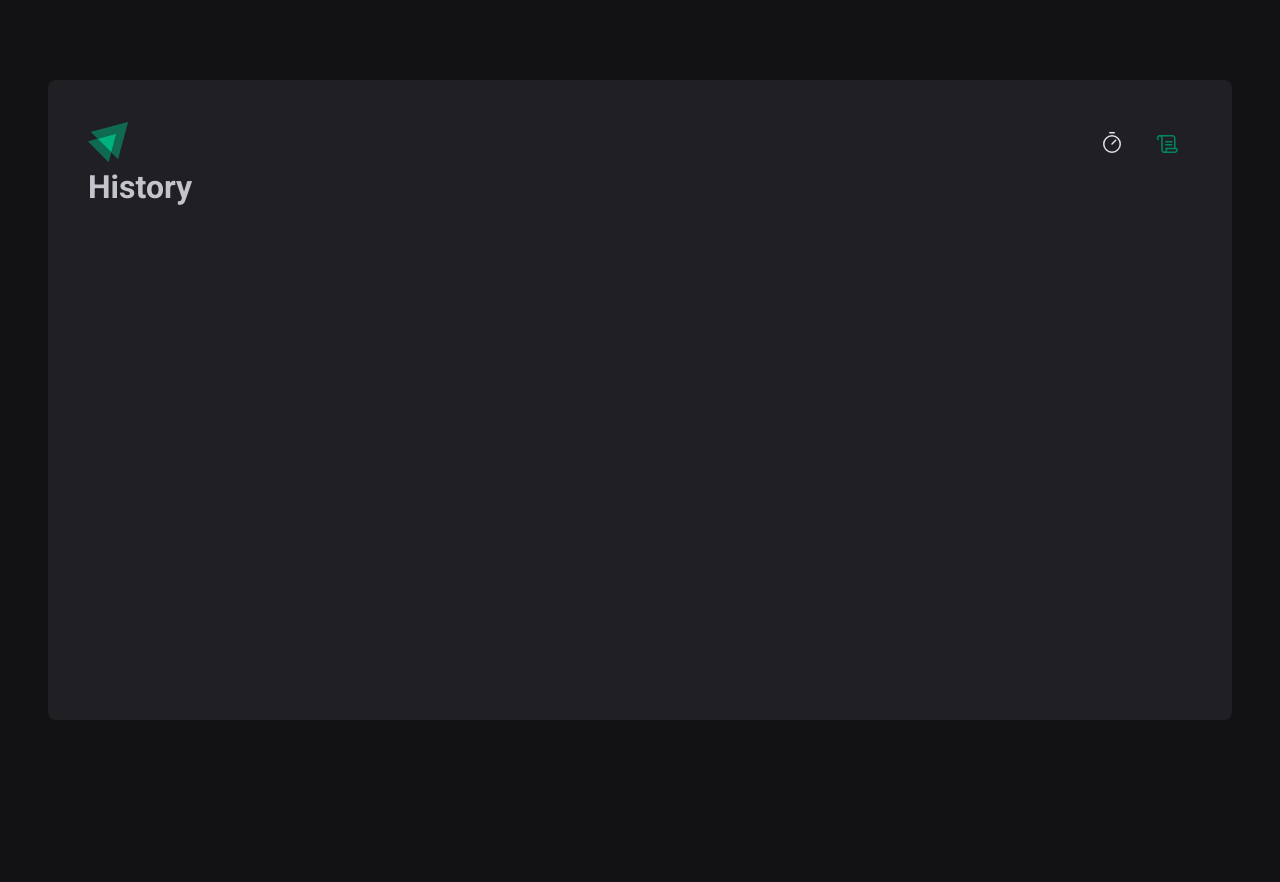
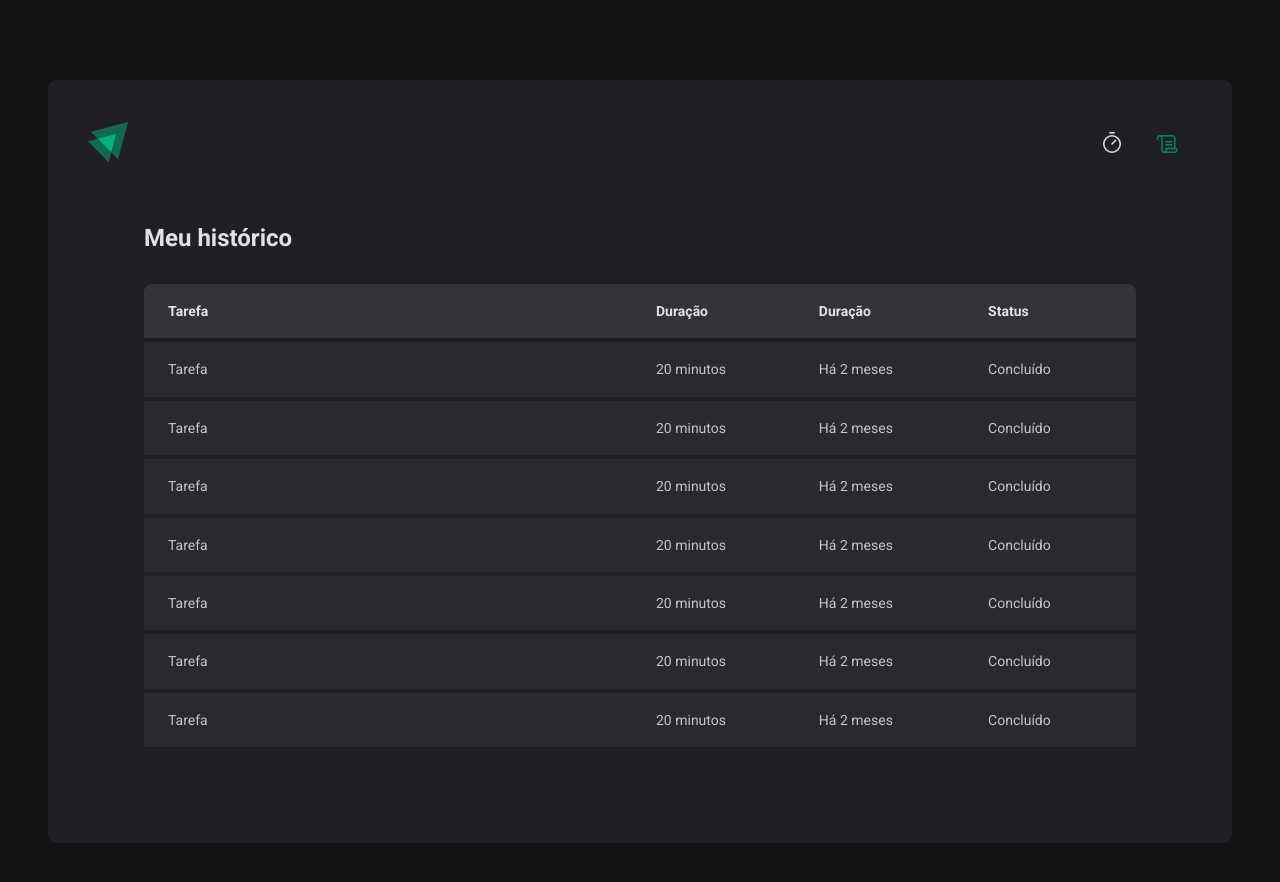
Before and after one commit to Reginaldo007oliveira/Ignite-timer, a React (Vite) app: page /history in a window 1280 px wide. Shown: the top 882 px of the page. Before the commit the page ends 800 px from the top, so only its background shows below. Built offline with nearby package versions, Linux system fonts and the light colour scheme.

Commit message:
Página History

```diff
--- a/src/layouts/DefaultLayout/styles.ts
+++ b/src/layouts/DefaultLayout/styles.ts
@@ -2,7 +2,7 @@
 
 export const LayoutContainer = styled.div`
   max-width: 74rem;
-  height: calc(100vh - 10rem);
+  height: calc(100vh 10rem);
   margin: 5rem auto;
   padding: 2.5rem;
   background: ${(props) => props.theme['gray-800']};
--- a/src/pages/History.tsx
+++ /dev/null
@@ -1,7 +0,0 @@
-export function History() {
-  return (
-    <div>
-      <h1>History</h1>
-    </div>
-  )
-}
--- /dev/null
+++ b/src/pages/History/index.tsx
@@ -0,0 +1,66 @@
+import { HistoryContainer, HistoryList } from './styles'
+
+export function History() {
+  return (
+    <HistoryContainer>
+      <h1>Meu histórico</h1>
+
+      <HistoryList>
+        <table>
+          <thead>
+            <tr>
+              <th>Tarefa</th>
+              <th>Duração</th>
+              <th>Duração</th>
+              <th>Status</th>
+            </tr>
+          </thead>
+          <tbody>
+            <tr>
+              <td>Tarefa</td>
+              <td>20 minutos</td>
+              <td>Há 2 meses</td>
+              <td>Concluído</td>
+            </tr>
+            <tr>
+              <td>Tarefa</td>
+              <td>20 minutos</td>
+              <td>Há 2 meses</td>
+              <td>Concluído</td>
+            </tr>
+            <tr>
+              <td>Tarefa</td>
+              <td>20 minutos</td>
+              <td>Há 2 meses</td>
+              <td>Concluído</td>
+            </tr>
+            <tr>
+              <td>Tarefa</td>
+              <td>20 minutos</td>
+              <td>Há 2 meses</td>
+              <td>Concluído</td>
+            </tr>
+            <tr>
+              <td>Tarefa</td>
+              <td>20 minutos</td>
+              <td>Há 2 meses</td>
+              <td>Concluído</td>
+            </tr>
+            <tr>
+              <td>Tarefa</td>
+              <td>20 minutos</td>
+              <td>Há 2 meses</td>
+              <td>Concluído</td>
+            </tr>
+            <tr>
+              <td>Tarefa</td>
+              <td>20 minutos</td>
+              <td>Há 2 meses</td>
+              <td>Concluído</td>
+            </tr>
+          </tbody>
+        </table>
+      </HistoryList>
+    </HistoryContainer>
+  )
+}
--- /dev/null
+++ b/src/pages/History/styles.ts
@@ -0,0 +1,53 @@
+import styled from 'styled-components'
+
+export const HistoryContainer = styled.main`
+  flex: 1;
+  padding: 3.5rem;
+  display: flex;
+  flex-direction: column;
+  h1 {
+    font-size: 1.5rem;
+    color: ${(props) => props.theme['gray-100']};
+  }
+`
+
+export const HistoryList = styled.div`
+  flex: 1;
+  overflow: auto;
+  margin-top: 2rem;
+  table {
+    width: 100%;
+    border-collapse: collapse;
+    min-width: 600px;
+    th {
+      background-color: ${(props) => props.theme['gray-600']};
+      padding: 1rem;
+      text-align: left;
+      color: ${(props) => props.theme['gray-100']};
+      font-size: 0.875rem;
+      line-height: 1.6;
+      &:first-child {
+        border-top-left-radius: 8px;
+        padding-left: 1.5rem;
+      }
+      &:last-child {
+        border-top-right-radius: 8px;
+        padding-right: 1.5rem;
+      }
+    }
+    td {
+      background-color: ${(props) => props.theme['gray-700']};
+      border-top: 4px solid ${(props) => props.theme['gray-800']};
+      padding: 1rem;
+      font-size: 0.875rem;
+      line-height: 1.6;
+      &:first-child {
+        width: 50%;
+        padding-left: 1.5rem;
+      }
+      &:last-child {
+        padding-right: 1.5rem;
+      }
+    }
+  }
+`
--- a/src/pages/Home/index.jsx
+++ b/src/pages/Home/index.jsx
@@ -16,13 +16,27 @@
       <form>
         <FormContainer>
           <label htmlFor="task">Vou trabalhar em</label>
-          <TaskInput id="task" placeholder="Dê um nome para o seu projeto" />
+          <TaskInput
+            id="task"
+            list="task-suggestions"
+            placeholder="Dê um nome para o seu projeto"
+          />
+
+          <datalist id="task-suggestions">
+            <option value="Projeto 1" />
+            <option value="Projeto 2" />
+            <option value="Projeto 3" />
+            <option value="Banana" />
+          </datalist>
 
           <label htmlFor="minutesAmount">durante</label>
           <MinutesAmountInput
             type="number"
             id="minutesAmount"
             placeholder="00"
+            step={5}
+            min={5}
+            max={60}
           />
           <input type="number" id="minutesAmount" />
 
```
